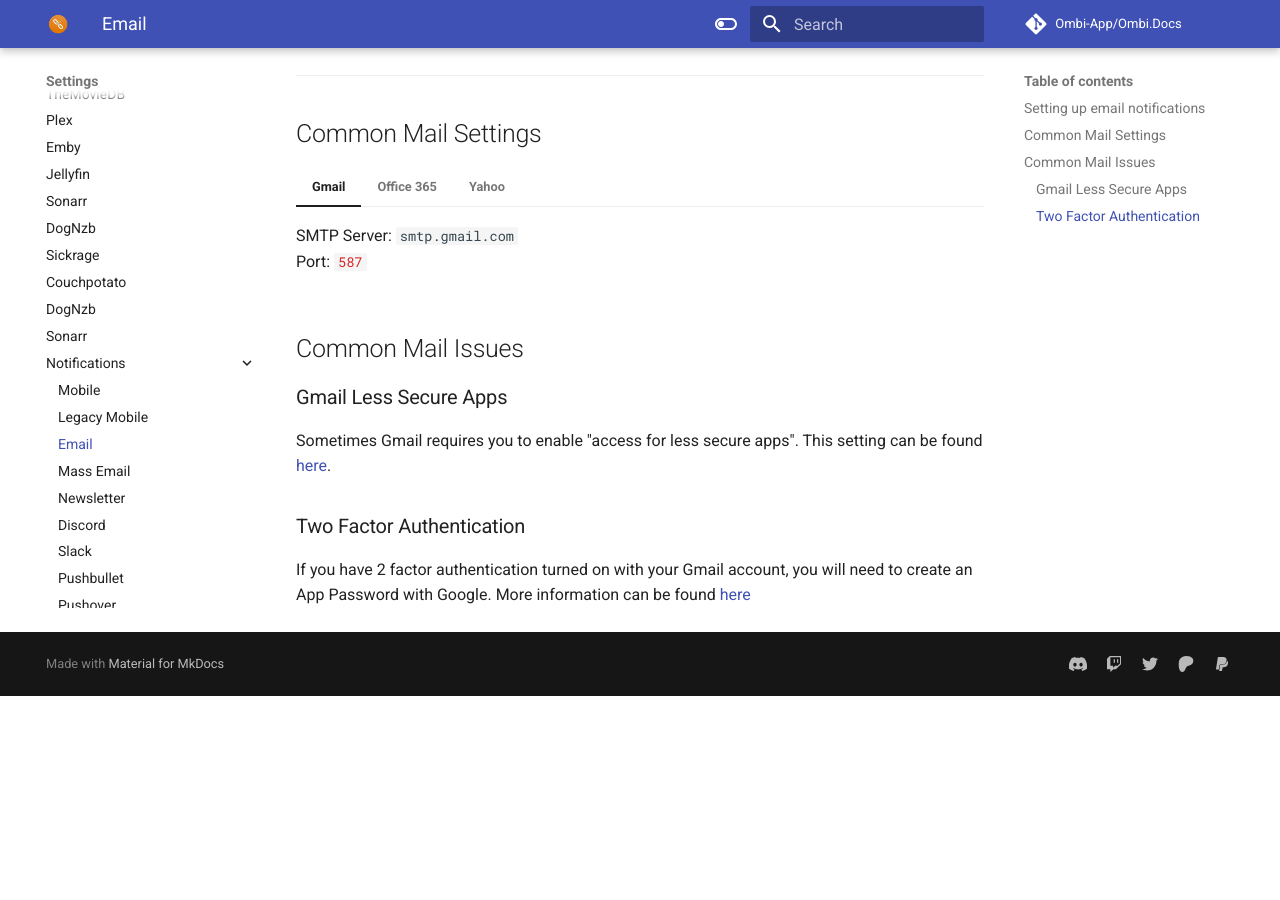
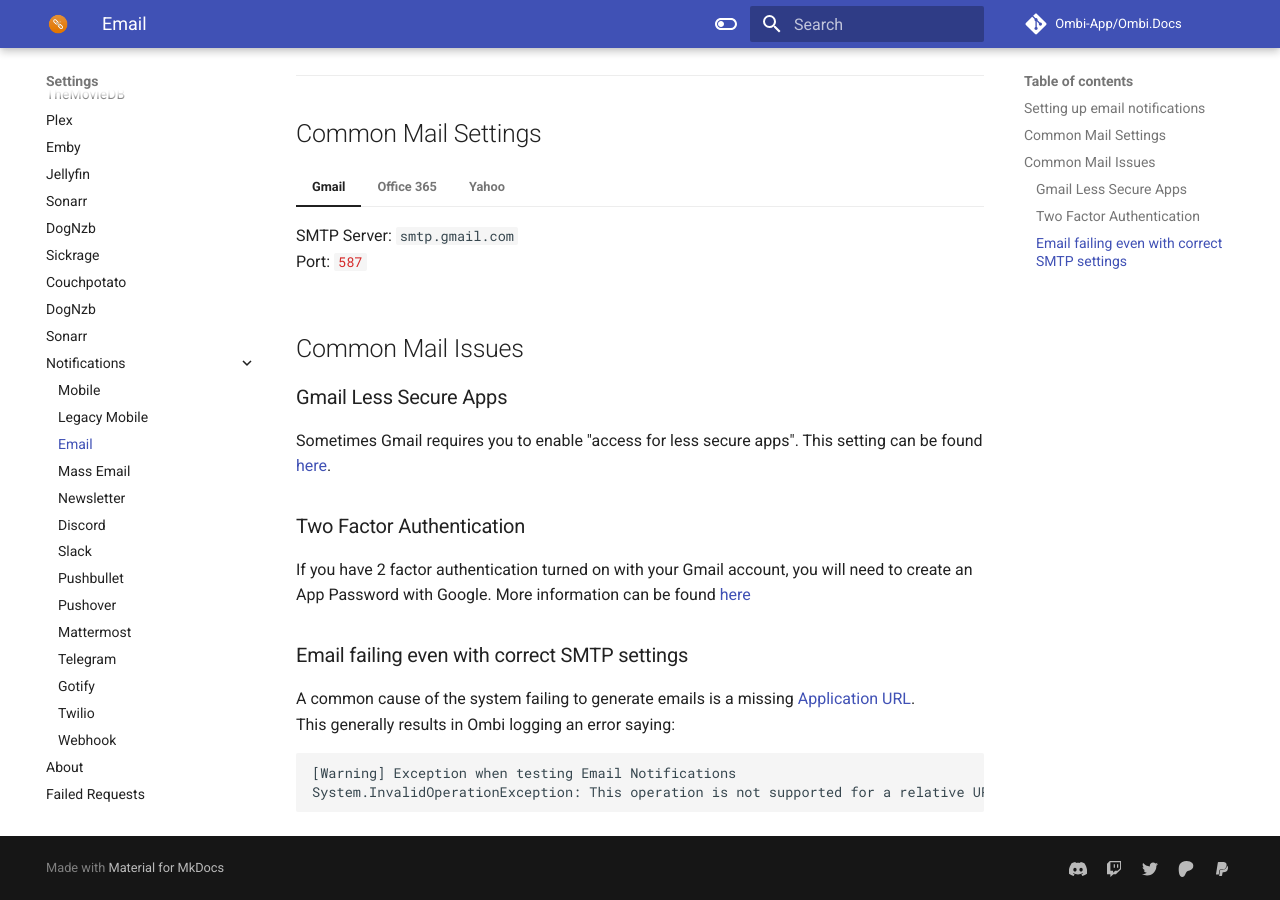
Before and after one commit to Ombi-app/Ombi.Docs, an MkDocs documentation site: the page built from docs/settings/notifications/email.md, in a window 1280 px wide and 900 px high, scrolled down 643 px. Built offline with MkDocs 1.6.1 and Material for MkDocs 9.7.7, drawn with Linux system fonts in a browser that asks for light colours; comment, search, counter and statistics services are not loaded; before the commit the page ends 1339 px from its top, so only the background shows below that.

Commit message:
Add application URL requirement to email settings

````diff
--- a/docs/settings/notifications/email.md
+++ b/docs/settings/notifications/email.md
@@ -39,3 +39,13 @@
 ### Two Factor Authentication
 
 If you have 2 factor authentication turned on with your Gmail account, you will need to create an App Password with Google. More information can be found [here](https://support.google.com/accounts/answer/185833)
+
+### Email failing even with correct SMTP settings
+
+A common cause of the system failing to generate emails is a missing [Application URL](../../customization/#application-url).
+This generally results in Ombi logging an error saying:
+
+```text
+[Warning] Exception when testing Email Notifications
+System.InvalidOperationException: This operation is not supported for a relative URI.
+```
````
